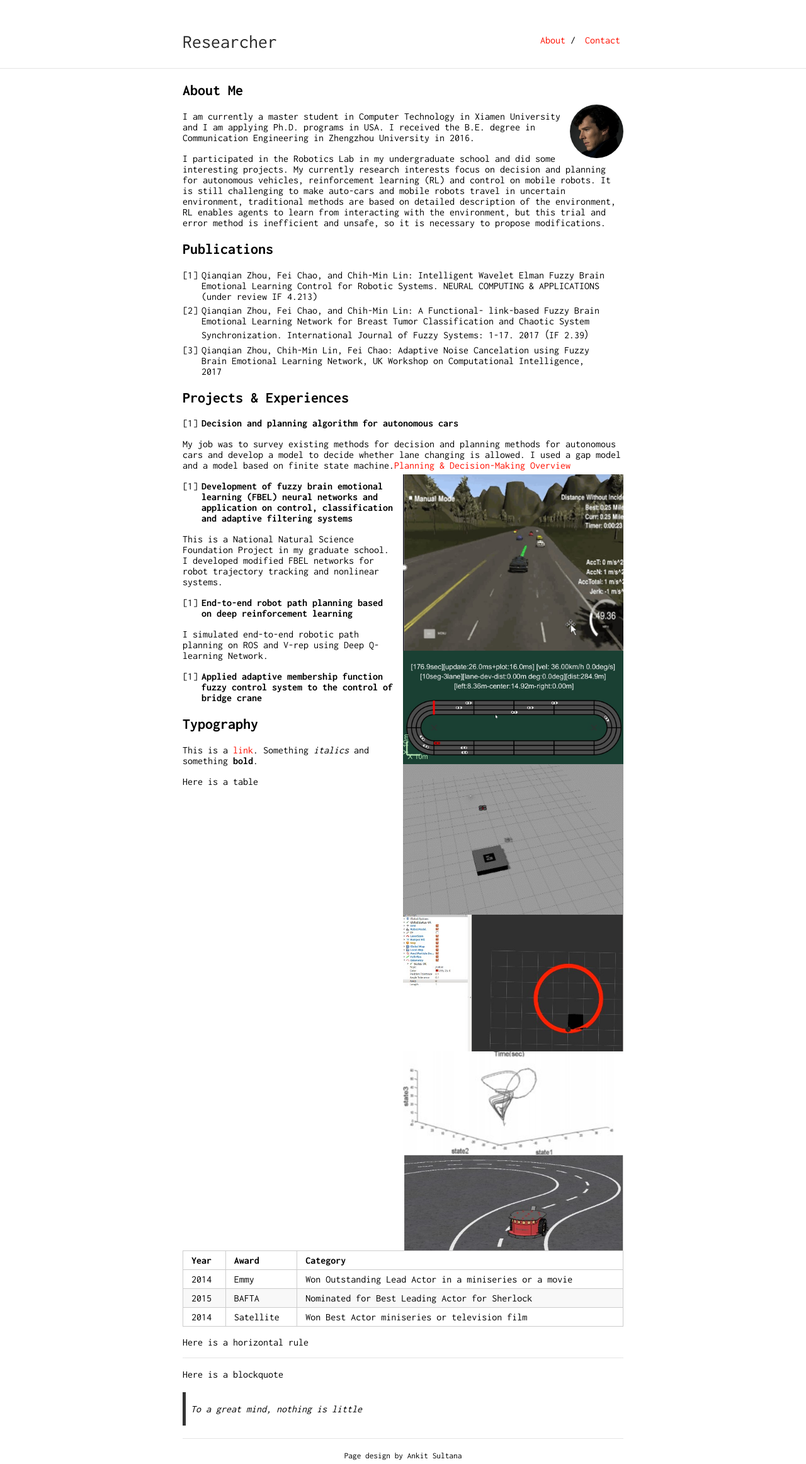
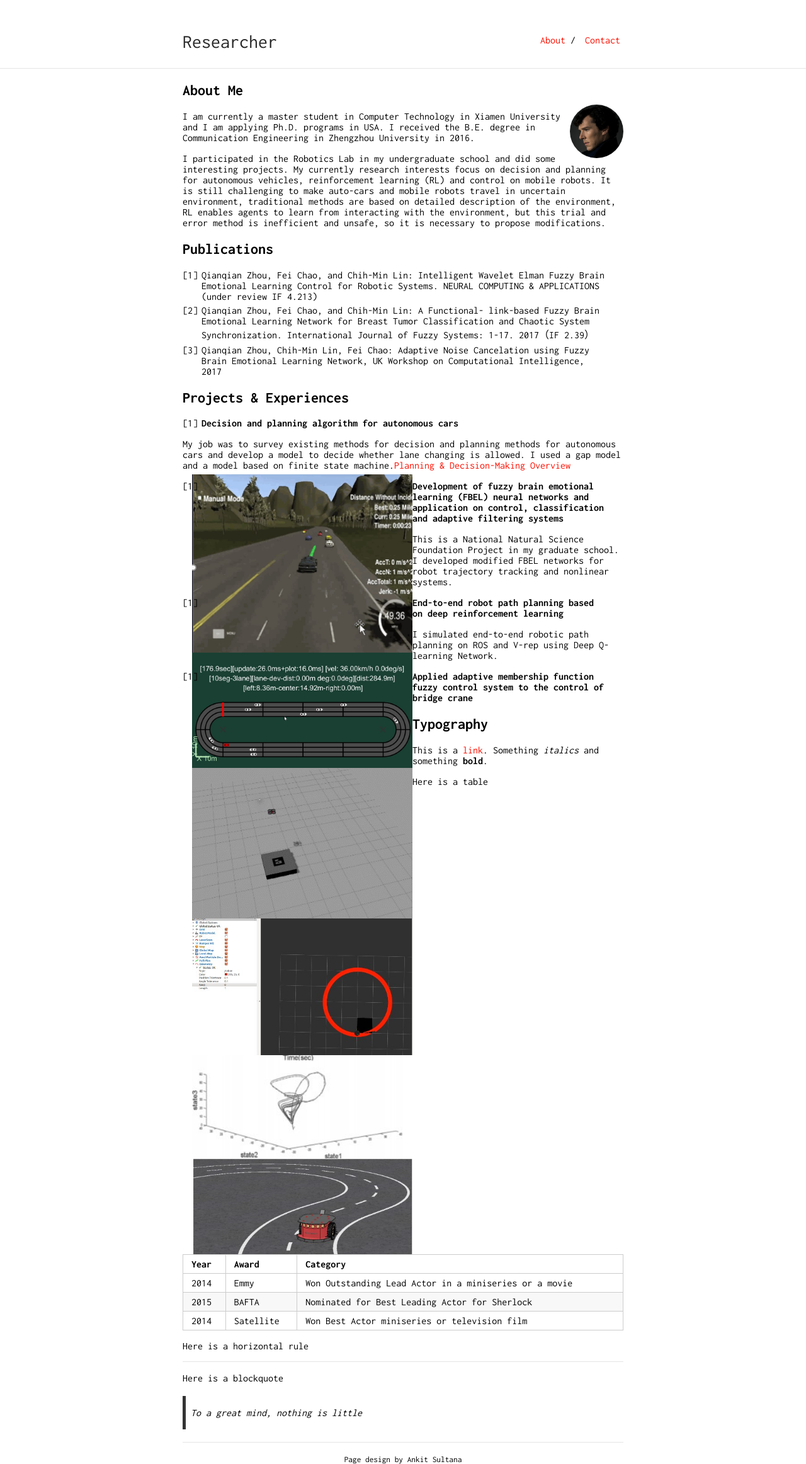
Before and after one commit to Zhouqianqian/Zhouqianqian.github.io, a Jekyll site: the page built from index.md, in a window 1280 px wide. Shown: the whole page at 63% size. Built offline with Jekyll 4.4.1, drawn with Linux system fonts in a browser that asks for light colours; our own code applies the rules of GitHub Pages for plain Markdown files.

Commit message:
fix img 6

```diff
--- a/_sass/typography.scss
+++ b/_sass/typography.scss
@@ -61,7 +61,7 @@
         height: 50%;
         width: 50%;
         margin: -10px 0 0 15px;
-        float: right;
+        float: left;
 	display:inline;
         p & {
             padding: 0;
--- a/index.md
+++ b/index.md
@@ -25,9 +25,13 @@ I participated in the Robotics Lab in my undergraduate school and did some inter
 My job was to survey existing methods for decision and planning methods for autonomous cars and develop a model to decide whether lane changing is allowed. I used a gap model and a model based on finite state machine.[Planning & Decision-Making Overview](Planning & Decision-Making Overview.png)
 
 
-<img class="project-picture" src="uisee1.jpg" />
+<div class="project-picture">
+<img src="uisee1.jpg" />
+</div>
 
-<img class="project-picture" src="uisee2.jpg" />
+<div class="project-picture">
+<img src="uisee2.jpg" />
+</div>
 
 
 2. **Development of fuzzy brain emotional learning (FBEL) neural networks and application on control, classification and adaptive filtering systems**
```
